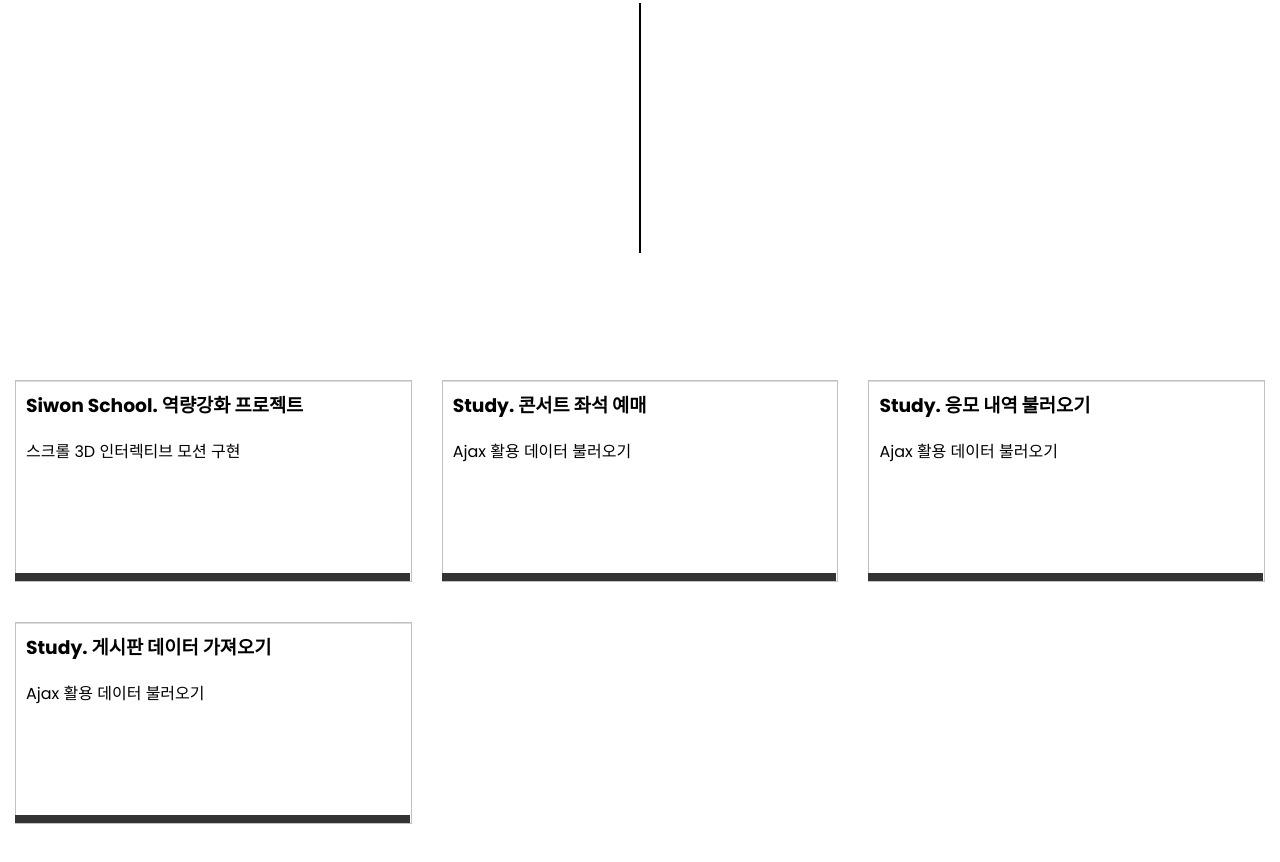
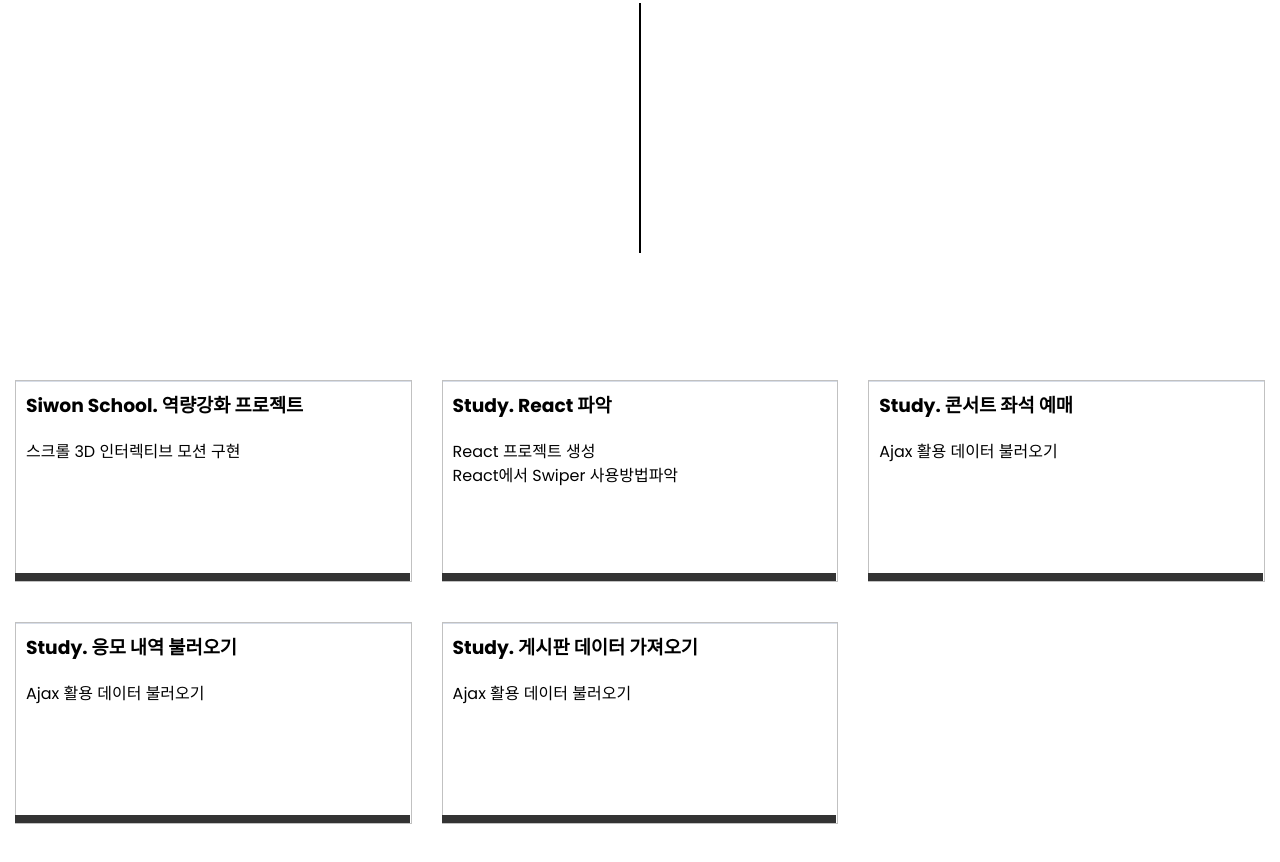
Before and after one commit to yujin000915/yujinPortfolio.github.io, a plain HTML site: page index.html in a window 1280 px wide. Shown: the part 1047-1909 px from the top of the page. Drawn offline with Linux system fonts and the light colour scheme.

Commit message:
justify-content: space-between;

```diff
--- a/index.html
+++ b/index.html
@@ -154,6 +154,18 @@
 					</div>
 				</a>
 
+                <a href="//yujin000915.github.io/react-study" target="_blank" class="content-inner wow fadeInUp">
+					<div class="caption">
+                        <h3>Study. React 파악</h3>
+                        <p>React 프로젝트 생성<br>React에서 Swiper 사용방법파악</p>
+					</div>
+
+					<div class="bottom-line" data-progress="100">
+						<div class="line01"></div>
+						<div class="line02"></div>
+					</div>
+				</a>
+
 				<a href="./view/study_02/index.html" target="_blank" class="content-inner wow fadeInUp">
 					<div class="caption">
                         <h3>Study. 콘서트 좌석 예매</h3>
--- a/style.scss
+++ b/style.scss
@@ -207,7 +207,6 @@ body {
 
 	.content {
 		display: flex;
-		justify-content: space-between;
 		flex-wrap: wrap;
 		max-width: 1280px;
 		margin: 0 auto;
```
Also changed, not shown: CSS/style.min.css, 1 other file.
